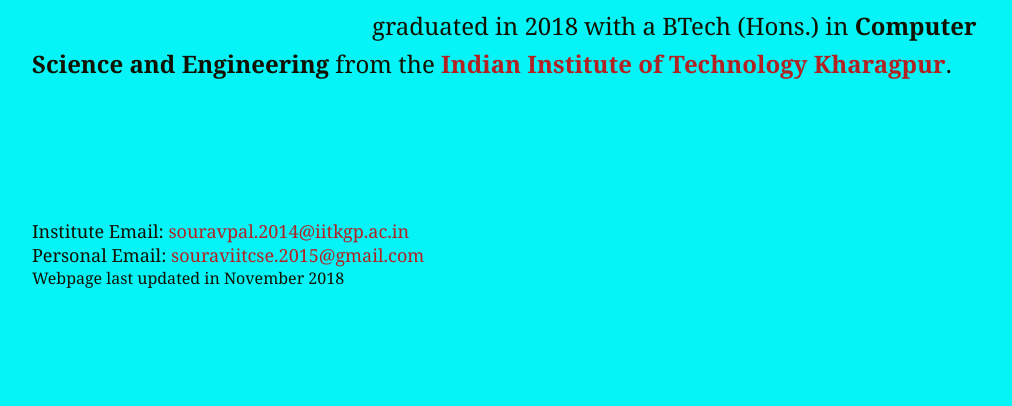
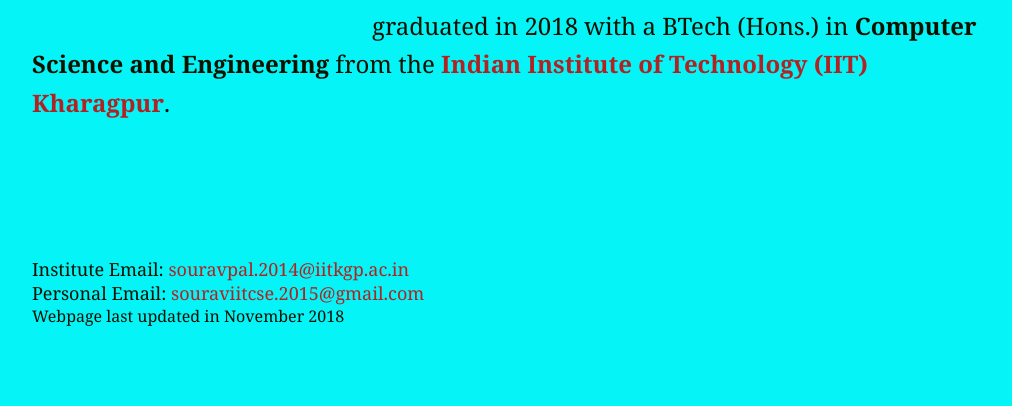
Before and after one commit to sourav-roni/sourav-roni.github.io, a plain HTML site: page index.html in a window 1280 px wide. Shown: the part 463-869 px from the top of the page, without its empty margins (128-1140 px from the left). Drawn offline with Linux system fonts and the light colour scheme.

Commit message:
Updated Information

```diff
--- a/index.html
+++ b/index.html
@@ -35,7 +35,7 @@
 
             <img class="wrap" src="files/SouravPalRoni.jpg" width="300"/>
             <p>
-                Hi, I am Sourav Pal. My broad area of interest is <b>Machine Learning</b>. More specifically, I am interested in solving challenging problems realted to <b>Computer Vision</b>. In the past I have worked on applications of Deep Learning in Computer Vision and Natural Language Processing. I am a Member of Technical staff at Adobe, where I work for the Acrobat Team. I graduated in 2018 with a BTech (Hons.) in <b>Computer Science and Engineering</b> from the <b><a href="https://www.iitkgp.ac.in">Indian Institute of Technology Kharagpur</a></b>.
+                Hi, I am Sourav Pal. My broad area of interest is <b>Machine Learning</b>. More specifically, I am interested in solving challenging problems realted to <b>Computer Vision</b>. In the past I have worked on applications of Deep Learning in Computer Vision and Natural Language Processing. I am a Member of Technical staff at Adobe, where I work for the Acrobat Team. I graduated in 2018 with a BTech (Hons.) in <b>Computer Science and Engineering</b> from the <b><a href="https://www.iitkgp.ac.in">Indian Institute of Technology (IIT) Kharagpur</a></b>.
             </p>
         </div>
     </div>
```
